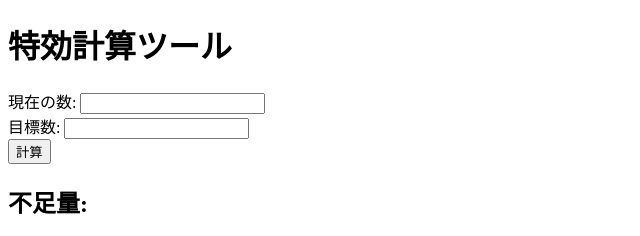
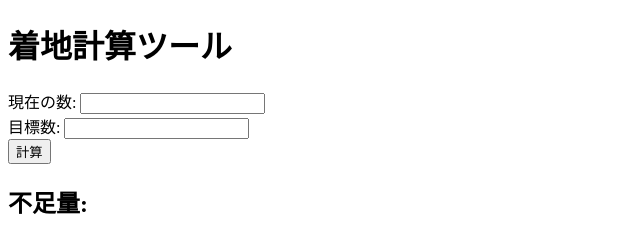
Before and after one commit to napier2424quest/chakuchi, a plain HTML site: page index.html in a window 1280 px wide. Shown: the top 236 px of the page, 0-640 px from the left. Drawn offline with Linux system fonts and the light colour scheme.

Commit message:
initial commit

```diff
--- a/index.html
+++ b/index.html
@@ -3,7 +3,7 @@
 <head>
     <meta charset="UTF-8">
     <meta name="viewport" content="width=device-width, initial-scale=1.0">
-    <title>特効計算ツール</title>
+    <title>着地計算ツール</title>
     <style>
         table {
             width: 100%;
@@ -17,7 +17,7 @@
     </style>
 </head>
 <body>
-    <h1>特効計算ツール</h1>
+    <h1>着地計算ツール</h1>
     <form id="calc-form">
         <label for="current-value">現在の数:</label>
         <input type="number" id="current-value" name="current-value" required>
```
